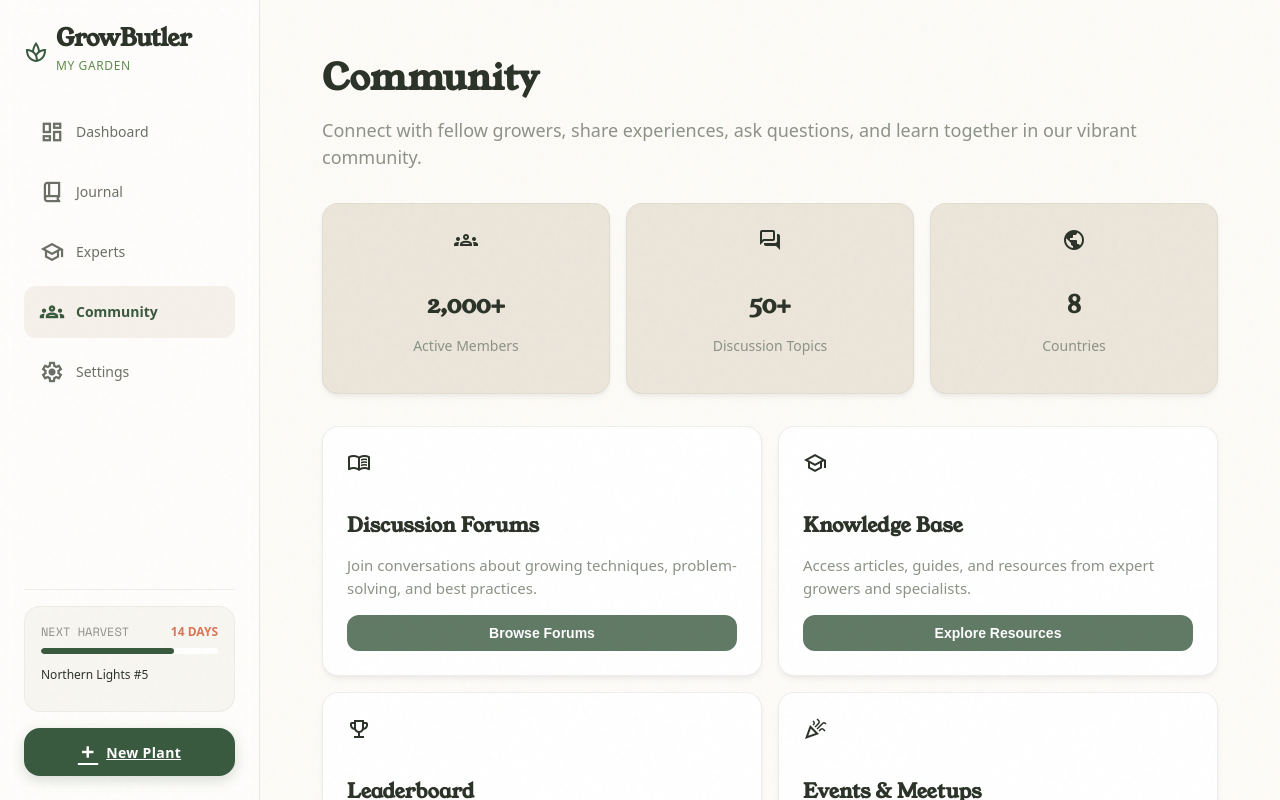
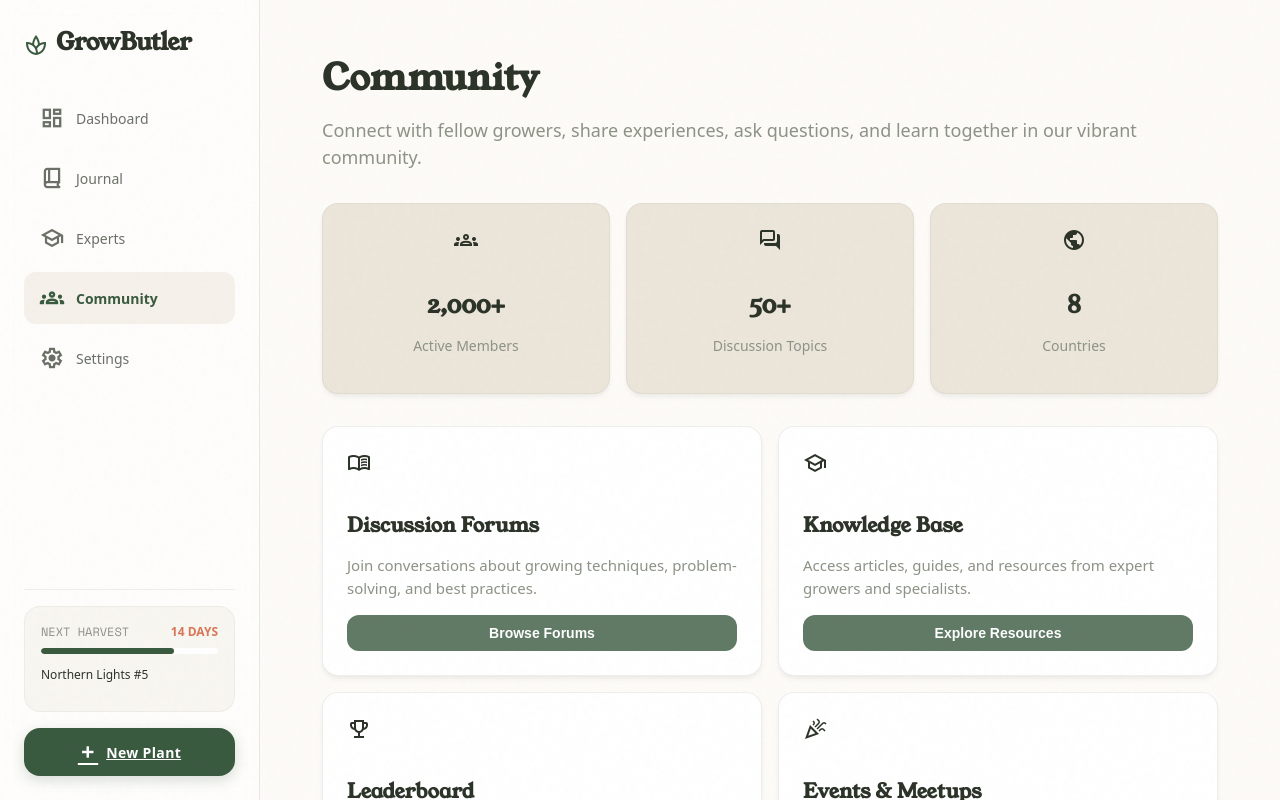
Before and after one commit to felixseeger/growbuttler-landing, a Next.js app: page /community in a window 1280 px wide. Built offline with nearby package versions, Linux system fonts and the light colour scheme; no server answers; a web font is replaced by a local one.

Commit message:
Remove 'My Garden' subtitle from Sidebar logo
Removed the subtitle text to match the cleaner Header/Footer logo style.

Co-Authored-By: Claude Sonnet 4.5 <noreply@anthropic.com>

```diff
--- a/src/components/AppSidebar/AppSidebar.tsx
+++ b/src/components/AppSidebar/AppSidebar.tsx
@@ -25,7 +25,6 @@ export default function AppSidebar() {
             </div>
             <div className={styles.brandText}>
               <span className={styles.brandTitle}>GrowButler</span>
-              <span className={styles.brandSub}>My Garden</span>
             </div>
           </Link>
           <nav className={styles.nav}>
```
